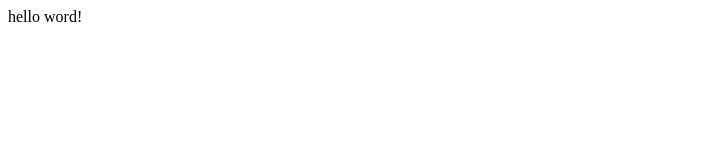
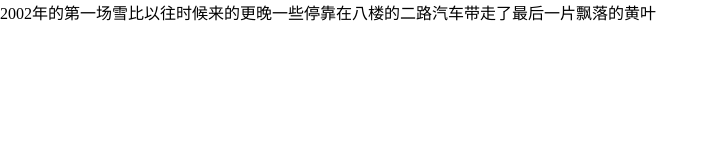
Before and after one commit to Liu-boy/chart, a plain HTML site: page index.html in a window 1280 px wide. Shown: the whole page, without its empty margins (0-719 px from the left). Drawn offline with Linux system fonts and the light colour scheme.

Commit message:
Update index.html

```diff
--- a/index.html
+++ b/index.html
@@ -1 +1,2 @@
-<p>hello word!</p>
+
+<title>Document</title> <style> *{padding:0;margin:0} html{overflow:hidden} </style> 2002年的第一场雪比以往时候来的更晚一些停靠在八楼的二路汽车带走了最后一片飘落的黄叶 <script type="text/javascript"> window.onload = function(){ //获取画布对象 var canvas = document.getElementById("canvas"); //获取画布的上下文 var context =canvas.getContext("2d"); //获取浏览器屏幕的宽度和高度 var w = window.innerWidth; var h = window.innerHeight; //设置canvas的宽度和高度 canvas.width = w; canvas.height = h; //1：如何产生雪花,一个圆 ,arc(x,y,r,start,end) //初始化雪花数量 var num = 400; //雪花数组 var snows = []; for(var i=0;i w+5 || p.x < -5 || p.y > h){ if(i%4 > 0) { snows[i] = {x: Math.random()*w, y: -10, r: p.r, d: p.d}; }else{ //控制方向 if(Math.sin(angle) > 0){ snows[i] = {x: -5, y: Math.random()*h, r: p.r, d: p.d}; }else{ snows[i] = {x: w+5, y: Math.random()*h, r: p.r, d: p.d}; } } } } }; //执行和调用函数 draw(); setInterval(draw,10); //随机颜色 function randColor(){ var r = Math.floor(Math.random() * 256); var g = Math.floor(Math.random() * 256); var b = Math.floor(Math.random() * 256); return "rgb("+r+","+g+","+b+")"; }; }; </script>
```
